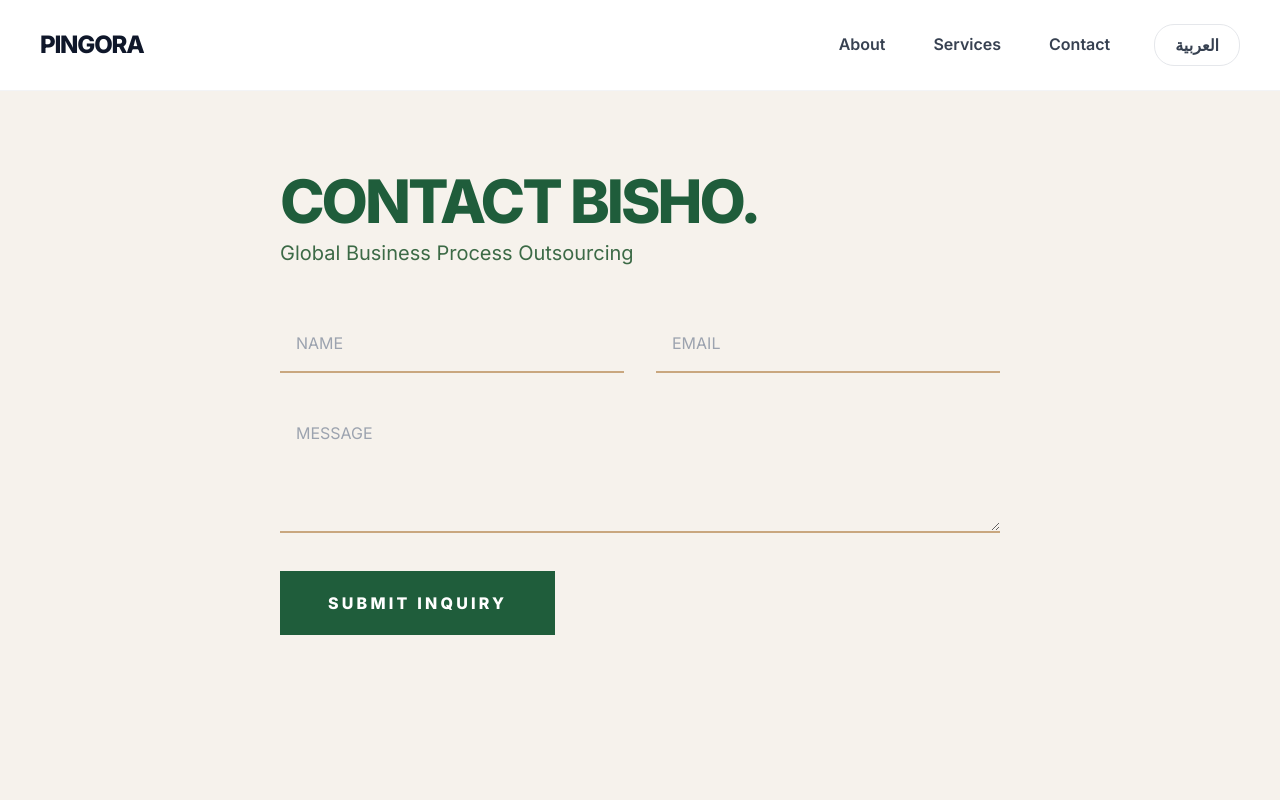
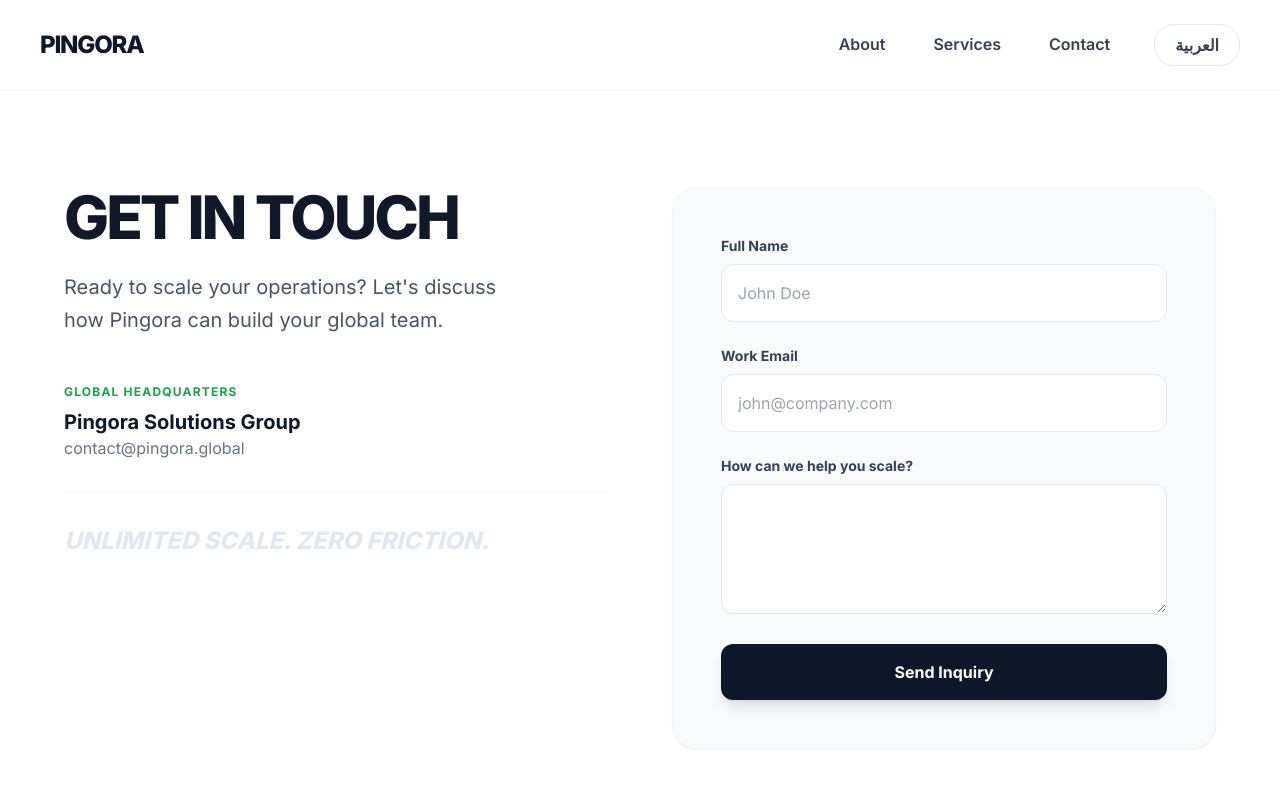
Before and after one commit to 249bisho/GPOv1, a Next.js app: page /contact in a window 1280 px wide. Shown: the top 800 px of the page. Built offline with nearby package versions, Linux system fonts and the light colour scheme.

Commit message:
Update contact.js

```diff
--- a/pages/contact.js
+++ b/pages/contact.js
@@ -1,84 +1,99 @@
-import { useState } from 'react';
-import Head from 'next/head';
+import Head from 'next/head'
+import { useRouter } from 'next/router'
 
 export default function Contact() {
-  const [status, setStatus] = useState(null); // 'success', 'error', or 'pending'
+  const { locale } = useRouter();
 
-  const handleSubmit = async (e) => {
-    e.preventDefault();
-    setStatus('pending');
-
-    const formData = new FormData(e.target);
-    formData.append("form-name", "contact");
-
-    try {
-      const response = await fetch("/", {
-        method: "POST",
-        headers: { "Content-Type": "application/x-www-form-urlencoded" },
-        body: new URLSearchParams(formData).toString(),
-      });
-
-      if (response.ok) {
-        setStatus('success');
-        e.target.reset();
-      } else {
-        setStatus('error');
-      }
-    } catch (error) {
-      setStatus('error');
+  const content = {
+    en: {
+      title: "Get in Touch",
+      subtitle: "Ready to scale your operations? Let's discuss how Pingora can build your global team.",
+      name: "Full Name",
+      email: "Work Email",
+      message: "How can we help you scale?",
+      button: "Send Inquiry",
+      info: "Global Headquarters",
+      address: "Pingora Solutions Group",
+      tagline: "Unlimited Scale. Zero Friction."
+    },
+    ar: {
+      title: "تواصل معنا",
+      subtitle: "جاهز لتوسيع عملياتك؟ دعنا نناقش كيف يمكن لـ بينغورا بناء فريقك العالمي.",
+      name: "الاسم الكامل",
+      email: "البريد الإلكتروني للعمل",
+      message: "كيف يمكننا مساعدتك في التوسع؟",
+      button: "إرسال الاستفسار",
+      info: "المقر العالمي",
+      address: "مجموعة بينغورا للحلول",
+      tagline: "توسع لا نهائي. بلا عوائق."
     }
   };
 
+  const t = content[locale] || content.en;
+
   return (
-    <div className="bg-[#F6F2EC] min-h-screen text-[#0F1720]">
+    <div className="bg-white min-h-screen py-24 px-6 text-slate-900">
       <Head>
-        <title>Bisho | Contact Global CX & BPO Solutions</title>
-        <meta name="description" content="Premium multilingual BPO services for U.S. and Middle East markets." />
-        <link rel="icon" href="/favicon.ico" />
+        <title>Contact | Pingora Global</title>
       </Head>
 
-      <div className="max-w-3xl mx-auto px-6 py-20">
-        <h1 className="text-6xl font-black uppercase tracking-tighter mb-2 text-[#1F5D3B]">
-          Contact Bisho.
-        </h1>
-        <p className="text-xl font-medium mb-12 text-[#3C6A46]">Global Business Process Outsourcing</p>
+      <div className="max-w-6xl mx-auto grid lg:grid-cols-2 gap-16 items-start">
 
-        {status === 'success' && (
-          <div className="bg-[#1F5D3B] text-white p-6 rounded mb-8 font-bold uppercase tracking-widest">
-            Submission Received. We will be in touch shortly.
+        {/* Left Side: Contact Info */}
+        <div className={locale === 'ar' ? 'text-right' : 'text-left'}>
+          <h1 className="text-5xl md:text-6xl font-black tracking-tighter mb-6 uppercase">
+            {t.title}
+          </h1>
+          <p className="text-xl text-slate-600 mb-12 leading-relaxed max-w-md">
+            {t.subtitle}
+          </p>
+
+          <div className="space-y-8">
+            <div>
+              <h3 className="text-green-600 font-bold uppercase tracking-widest text-xs mb-2">{t.info}</h3>
+              <p className="font-bold text-xl">{t.address}</p>
+              <p className="text-slate-500">contact@pingora.global</p>
+            </div>
+            <div className="pt-8 border-t border-gray-100">
+              <p className="text-2xl font-black text-slate-200 uppercase italic">
+                {t.tagline}
+              </p>
+            </div>
           </div>
-        )}
+        </div>
 
-        {status === 'error' && (
-          <div className="bg-red-600 text-white p-6 rounded mb-8 font-bold">
-            Something went wrong. Please try again.
-          </div>
-        )}
-
-        <form
-          name="contact"
-          onSubmit={handleSubmit}
-          className="space-y-8"
-          data-netlify="true"
-        >
-          <input type="hidden" name="form-name" value="contact" />
-
-          <div className="grid md:grid-cols-2 gap-8">
-            <input name="name" placeholder="NAME" className="bg-transparent border-b-2 border-[#C9A77F] p-4 outline-none focus:border-[#1F5D3B] transition-colors" required />
-            <input name="email" type="email" placeholder="EMAIL" className="bg-transparent border-b-2 border-[#C9A77F] p-4 outline-none focus:border-[#1F5D3B] transition-colors" required />
-          </div>
-
-          <textarea name="message" placeholder="MESSAGE" className="w-full bg-transparent border-b-2 border-[#C9A77F] p-4 outline-none focus:border-[#1F5D3B] transition-colors h-32" required></textarea>
-
-          <button
-            type="submit"
-            className="bg-[#1F5D3B] text-white px-12 py-5 font-black uppercase tracking-[0.2em] hover:bg-black transition-all"
-            disabled={status === 'pending'}
-          >
-            {status === 'pending' ? 'Sending...' : 'Submit Inquiry'}
-          </button>
-        </form>
+        {/* Right Side: Form */}
+        <div className="bg-slate-50 p-8 md:p-12 rounded-3xl shadow-sm border border-gray-100">
+          <form className="space-y-6">
+            <div>
+              <label className="block text-sm font-bold mb-2 text-slate-700">{t.name}</label>
+              <input
+                type="text"
+                className="w-full p-4 rounded-xl border border-gray-200 focus:border-green-500 focus:ring-2 focus:ring-green-100 outline-none transition-all"
+                placeholder="John Doe"
+              />
+            </div>
+            <div>
+              <label className="block text-sm font-bold mb-2 text-slate-700">{t.email}</label>
+              <input
+                type="email"
+                className="w-full p-4 rounded-xl border border-gray-200 focus:border-green-500 focus:ring-2 focus:ring-green-100 outline-none transition-all"
+                placeholder="john@company.com"
+              />
+            </div>
+            <div>
+              <label className="block text-sm font-bold mb-2 text-slate-700">{t.message}</label>
+              <textarea
+                rows="4"
+                className="w-full p-4 rounded-xl border border-gray-200 focus:border-green-500 focus:ring-2 focus:ring-green-100 outline-none transition-all"
+              ></textarea>
+            </div>
+            <button className="w-full py-4 bg-slate-900 text-white font-bold rounded-xl hover:bg-green-600 transition-colors shadow-lg">
+              {t.button}
+            </button>
+          </form>
+        </div>
       </div>
     </div>
-  );
+  )
 }
```
